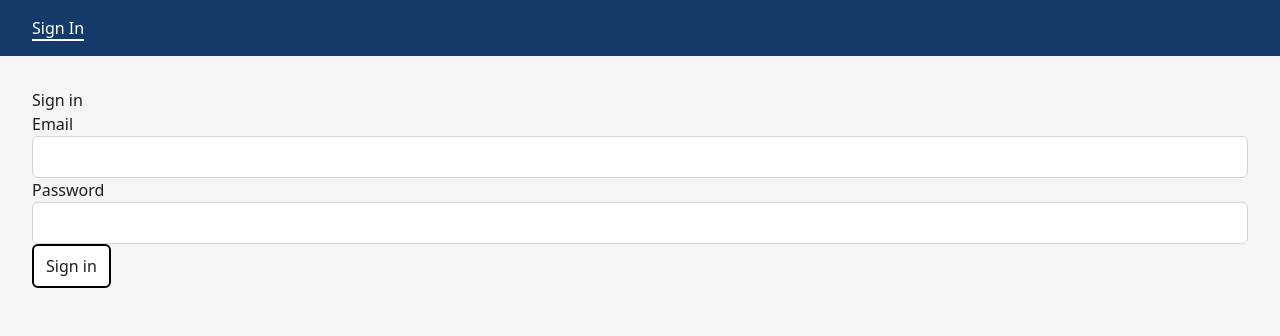
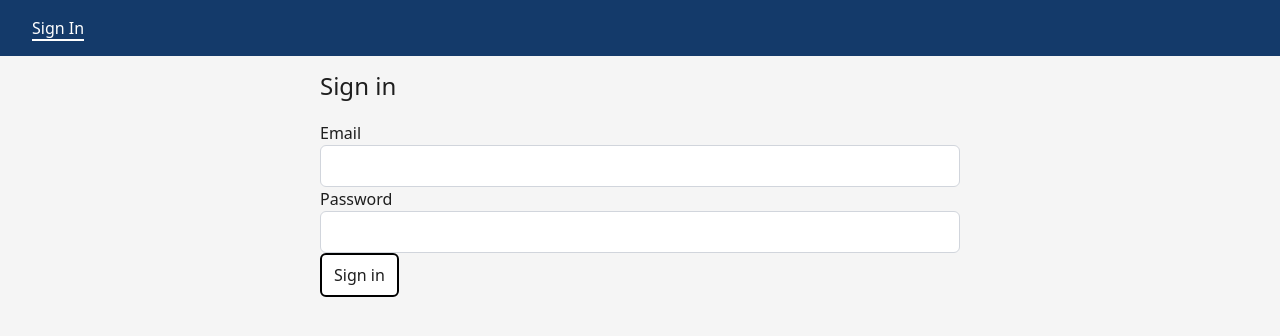
Before and after one commit to bea94k/hat-menu-v0.2, a React (Vite) app in the folder hat-menu/: page /sign-in in a window 1280 px wide. Shown: the top 336 px of the page. Built offline with nearby package versions, Linux system fonts and the light colour scheme; no server answers.

Commit message:
Add page wrapper for consistent layout

```diff
--- /dev/null
+++ b/hat-menu/src/components/PageWrapper.tsx
@@ -0,0 +1,18 @@
+import type { ReactNode } from 'react';
+
+type PageWrapperProps = {
+    title: string;
+    children: ReactNode;
+    className?: string;
+};
+
+const PageWrapper = ({ title, children, className }: PageWrapperProps) => {
+    return (
+        <main id="maincontent" className={`page-wrapper ${className ?? ''}`.trim()}>
+            <h1 className="page-title">{title}</h1>
+            {children}
+        </main>
+    );
+};
+
+export default PageWrapper;
--- a/hat-menu/src/pages/AddRecipePage.tsx
+++ b/hat-menu/src/pages/AddRecipePage.tsx
@@ -1,11 +1,11 @@
 import AddRecipeForm from '../components/AddRecipeForm';
+import PageWrapper from '../components/PageWrapper';
 
 const AddRecipePage = () => {
     return (
-        <main id="maincontent">
-            <h1>add a recipe here</h1>
+        <PageWrapper title="New recipe">
             <AddRecipeForm />
-        </main>
+        </PageWrapper>
     );
 };
 
--- a/hat-menu/src/pages/CreateMenuPage.tsx
+++ b/hat-menu/src/pages/CreateMenuPage.tsx
@@ -1,14 +1,14 @@
 import { useMenus } from '../data/menusApi';
 import CreateMenuForm from '../components/CreateMenuForm';
 import MenuCard from '../components/MenuCard';
+import PageWrapper from '../components/PageWrapper';
 
 const CreateMenuPage = () => {
     const { menus, isLoading, isError } = useMenus();
     const latestMenus = menus ? menus.slice(-3).reverse() : [];
 
     return (
-        <main id="maincontent">
-            <h1>Create a menu</h1>
+        <PageWrapper title="Create a menu">
 
             <CreateMenuForm />
 
@@ -28,7 +28,7 @@ const CreateMenuPage = () => {
                             <p>No menus available</p>
                         )
             }
-        </main>
+        </PageWrapper>
     );
 };
 
--- a/hat-menu/src/pages/MenusPage.tsx
+++ b/hat-menu/src/pages/MenusPage.tsx
@@ -1,18 +1,15 @@
 import MenuCard from '../components/MenuCard';
+import PageWrapper from '../components/PageWrapper';
 import { useMenus } from '../data/menusApi';
 
 const MenusPage = () => {
     const { menus, isLoading, isError } = useMenus();
-    if (isError) return <div>failed to load</div>;
-    if (isLoading) return <div>loading...</div>;
+    if (isError) return <PageWrapper title="Past menus">failed to load</PageWrapper>;
+    if (isLoading) return <PageWrapper title="Past menus">loading...</PageWrapper>;
 
     return (
-        <main id="maincontent">
-            <h1>Past menus (total: {menus?.length || 0})</h1>
-            {
-                isError ? (<div>failed to load</div>)
-                    : isLoading ? (<div>loading...</div>) :
-                        menus && menus.length > 0 ? (
+        <PageWrapper title={`Past menus (total: ${menus?.length || 0})`}>
+            {menus && menus.length > 0 ? (
                 <ul>
                     {menus.reverse().map(menu => (
                         <li key={menu.id}>
@@ -22,9 +19,8 @@ const MenusPage = () => {
                 </ul>
             ) : (
                 <p>No menus available</p>
-                        )
-            }
-        </main>
+            )}
+        </PageWrapper>
     );
 };
 
--- a/hat-menu/src/pages/RecipesPage.tsx
+++ b/hat-menu/src/pages/RecipesPage.tsx
@@ -1,15 +1,15 @@
 import RecipeCard from '../components/RecipeCard';
+import PageWrapper from '../components/PageWrapper';
 import { useRecipes } from '../data/recipesApi';
 
 const RecipesPage = () => {
     const { recipes, isLoading, isError } = useRecipes();
 
-    if (isError) return <div>failed to load</div>;
-    if (isLoading) return <div>loading...</div>;
+    if (isError) return <PageWrapper title="All recipes"><div>failed to load</div></PageWrapper>;
+    if (isLoading) return <PageWrapper title="All recipes"><div>loading...</div></PageWrapper>;
 
     return (
-        <main id="maincontent">
-            <h1>browsing recipes here</h1>
+        <PageWrapper title="All recipes">
             <ul>
                 {(!recipes || recipes.length === 0) ? (
                     <li>No recipes available</li>
@@ -21,7 +21,7 @@ const RecipesPage = () => {
                         </li>
                     )))}
             </ul>
-        </main>
+        </PageWrapper>
     );
 };
 
--- a/hat-menu/src/pages/SignInPage.tsx
+++ b/hat-menu/src/pages/SignInPage.tsx
@@ -5,6 +5,7 @@ import { useLocation, useNavigate } from 'react-router';
 import { useAuth } from '../auth/useAuth';
 import { AuthSchema, type AuthForm } from '../schemas/Auth';
 import { mapAuthErrorMessage } from '../utils/auth';
+import PageWrapper from '../components/PageWrapper';
 
 const SignInPage = () => {
     const navigate = useNavigate();
@@ -42,8 +43,7 @@ const SignInPage = () => {
         : null;
 
     return (
-        <main id="maincontent">
-            <h1>Sign in</h1>
+        <PageWrapper title="Sign in">
 
             {routeError && (
                 <p role="alert" aria-live="assertive">
@@ -86,7 +86,7 @@ const SignInPage = () => {
                     {isSubmitting ? 'Signing in...' : 'Sign in'}
                 </button>
             </form>
-        </main>
+        </PageWrapper>
     );
 };
 
--- a/hat-menu/src/styles/index.css
+++ b/hat-menu/src/styles/index.css
@@ -18,6 +18,7 @@ body {
   line-height: 1.5;
   /* 5. Improve text rendering */
   -webkit-font-smoothing: antialiased;
+  overflow-x: hidden;
 }
 /* 6. Improve media defaults */
 img, picture, video, canvas, svg {
@@ -31,6 +32,7 @@ input, button, textarea, select {
 /* 8. Avoid text overflows */
 p, h1, h2, h3, h4, h5, h6 {
   overflow-wrap: break-word;
+  word-break: break-word;
 }
 /* 9. Improve line wrapping */
 p {
@@ -44,6 +46,11 @@ h1, h2, h3, h4, h5, h6 {
 */
 #root, #__next {
   isolation: isolate;
+}
+
+html, body, #root {
+  width: 100%;
+  max-width: 100%;
 }
 
 :root {
@@ -98,8 +105,18 @@ nav button:hover {
   outline: 2px solid #fff;
 }
 
-main {
-    padding: 2rem;
+.page-wrapper {
+  width: min(100%, 42rem);
+  margin-inline: auto;
+  padding: 1rem;
+  display: grid;
+  gap: 1rem;
+}
+
+.page-title {
+  font-size: 1.5rem;
+  line-height: 1.2;
+  margin-bottom: 0.25rem;
 }
 
 /* Tailwind import */
```
Lines whose indentation alone changed are shown as unchanged.
